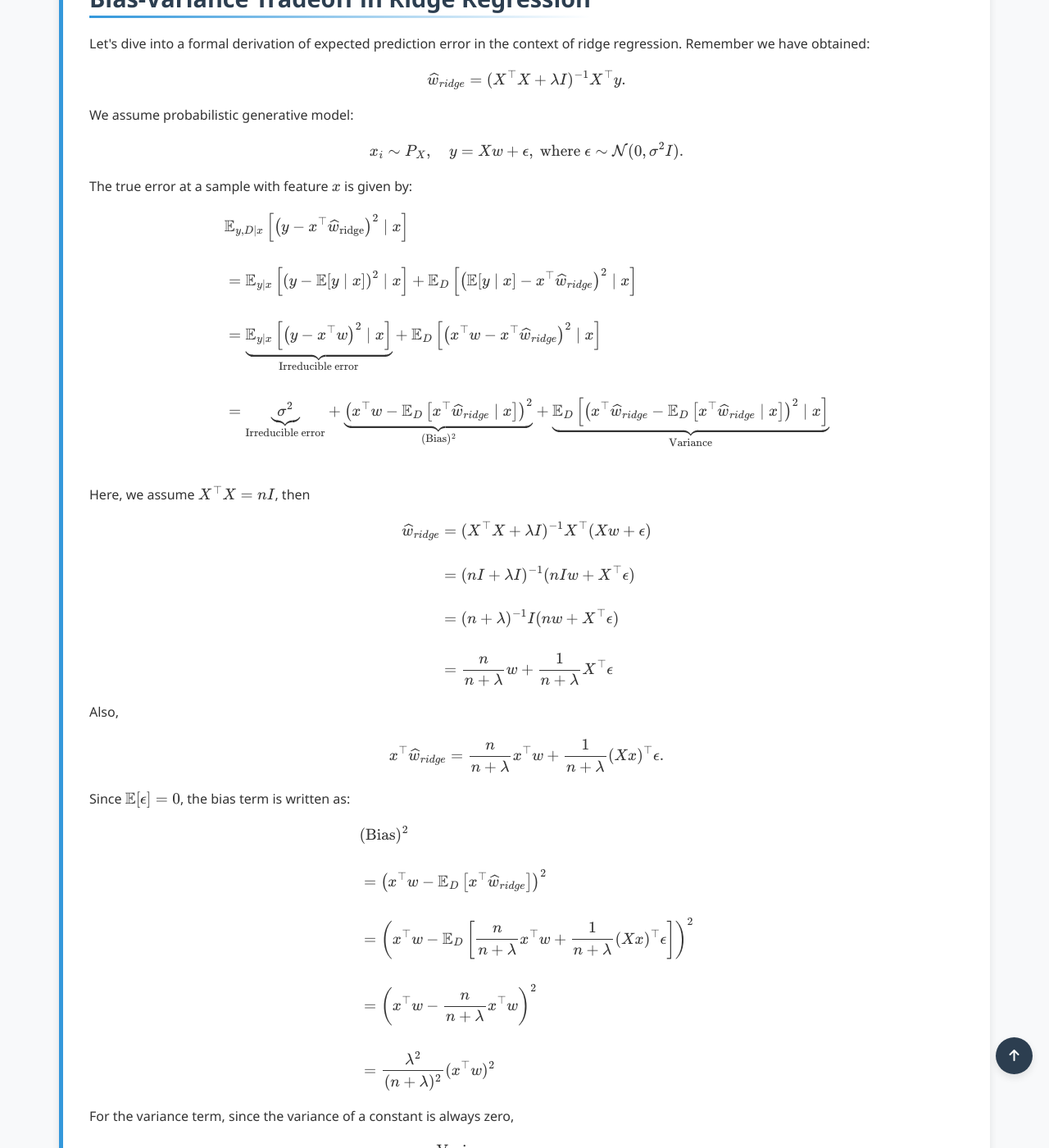
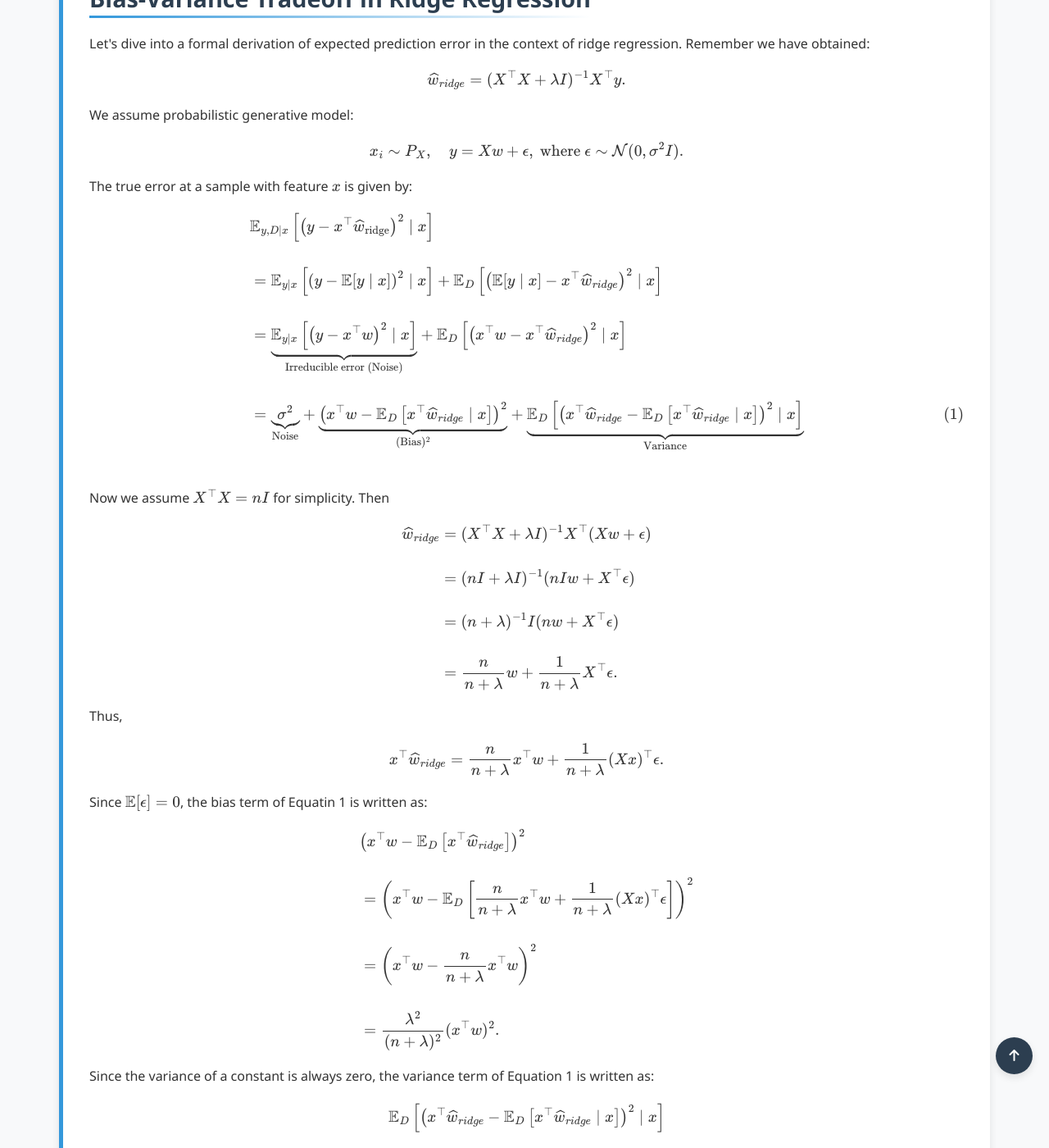
Before and after one commit to Yusukey01/yusukey01.github.io, a Jekyll site: the page built from Mathematics/Machine_learning/regression.html, in a window 1280 px wide and 1400 px high, scrolled down 5886 px. Shown: the whole window at 82% size. Built offline with Jekyll 4.4.1, drawn with Linux system fonts in a browser that asks for light colours; some of the changed text lies outside the part shown.

Commit message:
bias-variance tradeoff

```diff
--- a/Mathematics/Machine_learning/regression.html
+++ b/Mathematics/Machine_learning/regression.html
@@ -175,41 +175,40 @@ uses_python: false
                     &= \mathbb{E}_{y \mid x} \left[ \left(y - \mathbb{E}[y \mid x] \right)^2 \mid  x \right]
                         + \mathbb{E}_D \left[ \left( \mathbb{E}[y \mid  x]  -x^\top \widehat{w}_{ridge} \right)^2  \mid x  \right] \\\\
 
-                    &= \underbrace{ \mathbb{E}_{y \mid x} \left[ \left(y - x^\top w \right)^2 \mid x \right] }_{\text{Irreducible error}}
+                    &= \underbrace{ \mathbb{E}_{y \mid x} \left[ \left(y - x^\top w \right)^2 \mid x \right] }_{\text{Irreducible error (Noise)}}
                         + \mathbb{E}_D \left[ \left(x^\top w - x^\top \widehat{w}_{ridge} \right)^2 \mid x \right] \\\\
 
-                    &= \underbrace{\sigma^2}_{\text{Irreducible error}}
+                    &= \underbrace{\sigma^2}_{\text{Noise}}
                         + \underbrace{\left(x^\top w - \mathbb{E}_D \left[x^\top  \widehat{w}_{ridge} \mid x \right] \right)^2  }_{(\text{Bias})^2}
-                        + \underbrace{ \mathbb{E}_D \left[ \left( x^\top \widehat{w}_{ridge} - \mathbb{E}_D \left[  x^\top \widehat{w}_{ridge} \mid x\right] \right)^2 \mid x \right] }_{\text{Variance}} \\\\
+                        + \underbrace{ \mathbb{E}_D \left[ \left( x^\top \widehat{w}_{ridge} - \mathbb{E}_D \left[  x^\top \widehat{w}_{ridge} \mid x\right] \right)^2 \mid x \right] }_{\text{Variance}} \tag{1}\\\\
                       \end{align*}
                     \]
-                    Here, we assume \(X^\top X = n I\), then
+                    Now we assume \(X^\top X = n I\) for simplicity. Then
                     \[
                     \begin{align*}
                      \widehat{w}_{ridge} &= (X^\top X + \lambda I)^{-1} X^\top (Xw + \epsilon) \\\\
                                          &= (nI + \lambda I)^{-1}(nIw + X^\top \epsilon) \\\\
                                          &= (n + \lambda)^{-1} I (nw + X^\top \epsilon) \\\\
-                                         &= \frac{n}{n + \lambda}w + \frac{1}{n + \lambda} X^\top \epsilon
+                                         &= \frac{n}{n + \lambda}w + \frac{1}{n + \lambda} X^\top \epsilon.
                     \end{align*}
                     \]
-                    Also,
+                    Thus,
                     \[
                     x^\top \widehat{w}_{ridge} = \frac{n}{n + \lambda}x^\top w + \frac{1}{n + \lambda} (Xx)^\top \epsilon.
                     \]
-                    Since \(\mathbb{E}[\epsilon] = 0\), the bias term is written as:
+                    Since \(\mathbb{E}[\epsilon] = 0\), the bias term  of Equatin 1 is written as:
                     \[
                     \begin{align*}
-                    &(\text{Bias})^2  \\\\
-                    &= \left( x^\top w -\mathbb{E}_D \left[x^\top \widehat{w}_{ridge}\right] \right)^2 \\\\
+                    & \left( x^\top w -\mathbb{E}_D \left[x^\top \widehat{w}_{ridge}\right] \right)^2 \\\\
                     &= \left( x^\top w -\mathbb{E}_D \left[\frac{n}{n + \lambda}x^\top w + \frac{1}{n + \lambda} (Xx)^\top \epsilon \right] \right)^2 \\\\
                     &= \left( x^\top w - \frac{n}{n + \lambda}x^\top w  \right)^2 \\\\
-                    &= \frac{\lambda^2}{(n + \lambda)^2}(x^\top w)^2
+                    &= \frac{\lambda^2}{(n + \lambda)^2}(x^\top w)^2.
                     \end{align*}
                     \]
-                    For the variance term, since the variance of a constant is always zero,
+                    Since the variance of a constant is always zero, the variance term of Equation 1 is written as:
                     \[
                     \begin{align*}
-                    &\text{Variance} \\\\
+                    &\mathbb{E}_D \left[ \left( x^\top \widehat{w}_{ridge} - \mathbb{E}_D \left[  x^\top \widehat{w}_{ridge} \mid x\right] \right)^2 \mid x \right] \\\\
                     &= \text{Var}\left[ x^\top \widehat{w}_{ridge}\right] \\\\
                     &= \text{Var}\left[ \frac{1}{n + \lambda} (Xx)^\top \epsilon \right] \\\\
                     &= \frac{1}{(n + \lambda)^2}\text{Var}\left[(Xx)^\top \epsilon \right] \\\\
@@ -231,52 +230,7 @@ uses_python: false
 
             <section id="LASSO" class="section-content">
                 <h2>Lasso Regression</h2>
-                    <p>
-                    Recall the ridge solution:
-                    \[
-                    \widehat w_{\text{ridge}} = (X^\top X + \lambda I)^{-1}X^\top y,
-                    \quad y = Xw + \epsilon,\;\epsilon\sim\mathcal{N}(0,\sigma^2I).
-                    \]
-                    We measure the expected squared prediction error at a new feature vector \(x\):
-                    \[
-                    \mathbb{E}_{y,D}\bigl[(y - x^\top\widehat w_{\text{ridge}})^2 \mid x\bigr].
-                    \]
-                    First decompose into irreducible noise plus squared-error around the conditional mean:
-                    \[
-                    \begin{aligned}
-                    &\mathbb{E}_{y,D}\bigl[(y - x^\top\widehat w)^2\mid x\bigr]\\[6pt]
-                    &= \mathbb{E}_{D}\Bigl[\underbrace{\mathbb{E}_{y\mid x}\bigl[(y - x^\top\widehat w)^2\bigr]}_{\substack{\sigma^2\\\text{(noise)}}}\Bigr]
-                        = \sigma^2 + \mathbb{E}_{D}\Bigl[\bigl(x^\top w - x^\top\widehat w\bigr)^2\Bigr].
-                    \end{aligned}
-                    \]
-                    Next split that remaining term into bias² + variance:
-                    \[
-                    \begin{aligned}
-                    &\mathbb{E}_{D}\bigl[(x^\top w - x^\top\widehat w)^2\bigr]\\[4pt]
-                    &= \underbrace{\bigl(x^\top w - \mathbb{E}_{D}[x^\top\widehat w]\bigr)^2}_{\text{Bias}^2}
-                    + \underbrace{\mathbb{E}_{D}\bigl[\bigl(x^\top\widehat w - \mathbb{E}_{D}[x^\top\widehat w]\bigr)^2\bigr]}_{\text{Variance}}.
-                    \end{aligned}
-                    \]
-                </p>
 
-                <p>
-                    Now assume \(X^\top X = nI\).  Then
-                    \[
-                    \begin{aligned}
-                    \widehat w_{\text{ridge}}
-                    &= (X^\top X + \lambda I)^{-1}X^\top(Xw + \epsilon)\\[4pt]
-                    &= (nI + \lambda I)^{-1}\bigl(nIw + X^\top\epsilon\bigr)\\[4pt]
-                    &= (n+\lambda)^{-1}I\,(n\,w + X^\top\epsilon)\\[4pt]
-                    &= \frac{n}{n+\lambda}w \;+\; \frac{1}{n+\lambda}X^\top\epsilon.
-                    \end{aligned}
-                    \]
-                    Therefore
-                    \[
-                    x^\top\widehat w_{\text{ridge}}
-                    = \frac{n}{n+\lambda}\,x^\top w
-                    \;+\;\frac{1}{n+\lambda}\,(Xx)^\top\epsilon.
-                    \]
-                </p>
 
                 <p><strong>Bias term:</strong></p>
                 \[
```
